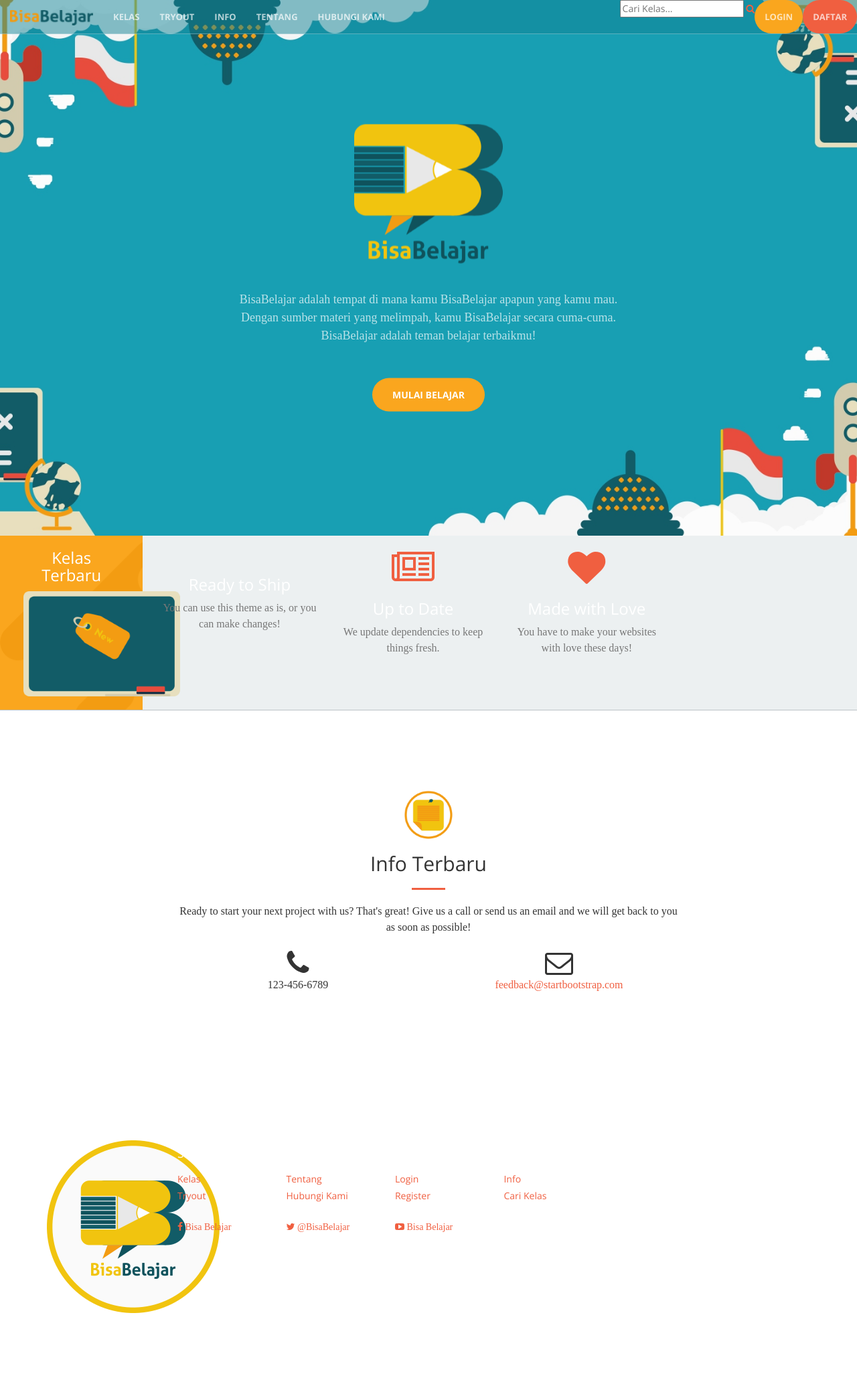
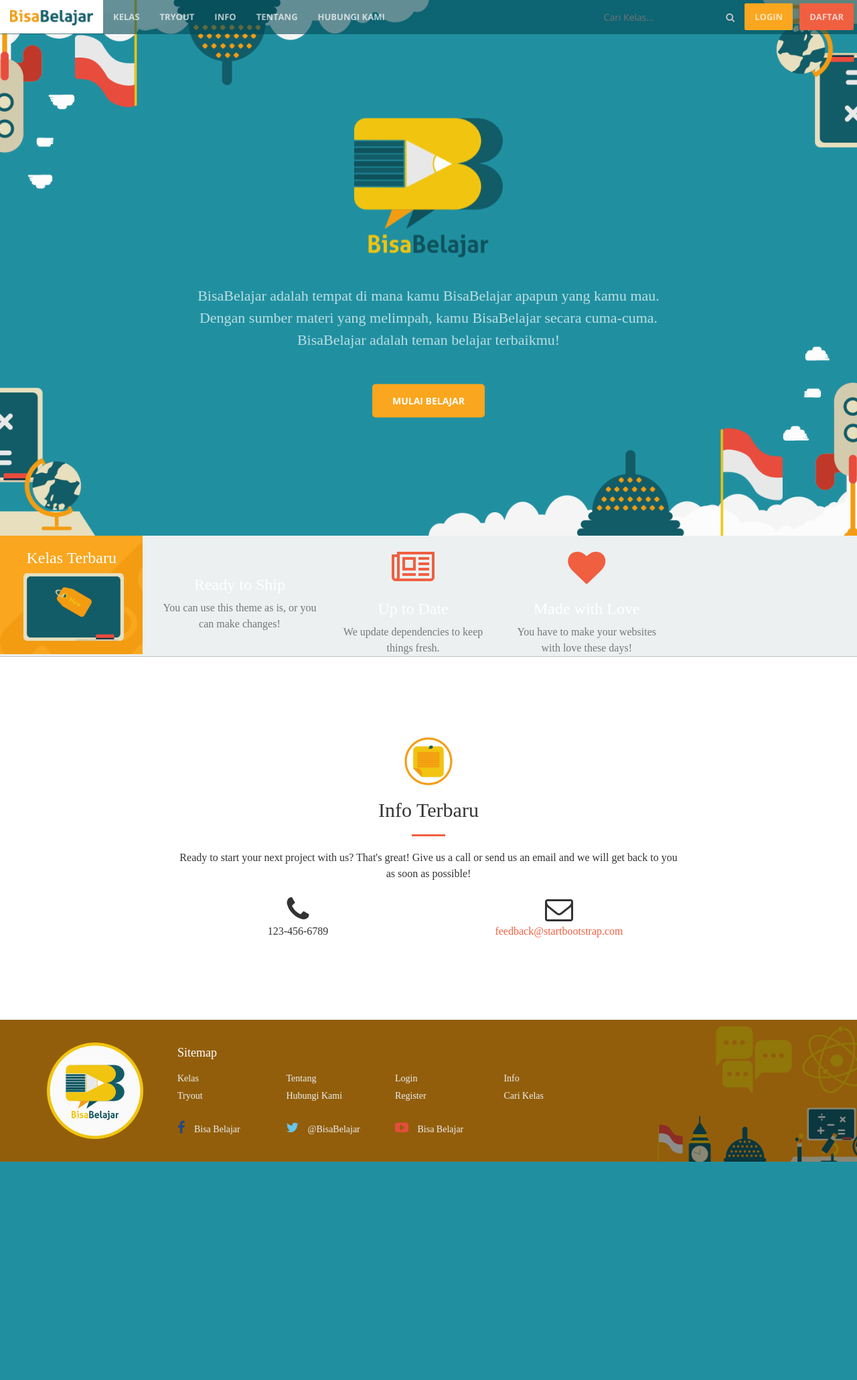
Before and after one commit to azkanurunala/bisabelajar, a PHP site: page / in a window 1280 px wide. Shown: the whole page at 67% size. After the commit the page ends 1735 px from the top, so only its background shows below. Run offline with PHP 8.4, Linux system fonts and the light colour scheme; some web fonts are replaced.

Commit message:
commit css

```diff
--- a/css/creative.css
+++ b/css/creative.css
@@ -35,7 +35,7 @@ a:hover,
 a:focus {
     color: #eb3812;
 }
-
+/*
 h1,
 h2,
 h3,
@@ -43,7 +43,7 @@ h4,
 h5,
 h6 {
     font-family: 'Open Sans','Helvetica Neue',Arial,sans-serif;
-}
+}*/
 
 p {
     margin-bottom: 20px;
@@ -123,8 +123,8 @@ aside {
 
 @media(min-width:768px) {
     .navbar-default {
-        border-color: rgba(255,255,255,.3);
-        background-color: rgba(16,130,148,.5);
+
+        background-color: rgba(3,73,84,.6);
     }
 
     .navbar-default .navbar-header .navbar-brand {
@@ -148,7 +148,7 @@ aside {
 
     .navbar-default.affix {
         border-color: rgba(34,34,34,.05);
-        background-color: rgba(26,188,156,1.0);
+        background-color: white;
     }
 
     .navbar-default.affix .navbar-header .navbar-brand {
@@ -178,7 +178,9 @@ header {
     min-height: auto;
     text-align: center;
     color: #fff;
-    background-image: url(../img/header.jpg);
+    background-image: url(../img/header.png);
+    /*background-color: #199FB3;*/
+    background-color: #2090A1;
     background-position: center;
     -webkit-background-size: cover;
     -moz-background-size: cover;
@@ -439,7 +441,7 @@ fieldset[disabled] .btn-primary.active {
 
 .btn {
     border: 0;
-    border-radius: 300px;
+    border-radius: 5px;
     text-transform: uppercase;
     font-family: 'Open Sans','Helvetica Neue',Arial,sans-serif;
     font-weight: 700;
@@ -472,7 +474,7 @@ img::-moz-selection {
 }
 
 body {
-    font-family: 'Aller Light';
+    font-family: 'Aller Light' !important;
     webkit-tap-highlight-color: #222;
 }
 
@@ -519,5 +521,165 @@ body {
         border-bottom: 1pt solid #bdc3c7;
     }
 
+    .icon-medium{
+        min-width:70%;
+        max-width:105%;
+    }
 
+    .tes{
+        margin-left:auto;
+        margin-right: auto;
+        display: block;
+    }
+
+    .margin-all-narrow{
+        border-radius: 2px !important;
+        padding-top:10px !important;
+        padding-bottom:10px !important;
+        padding-left:15px !important;
+        padding-right:15px !important;
+        max-height: 50px !important;
+        margin:5px !important;
+    }
+
+    .login:hover{
+        background-color: #f1c40f !important;
+    }
+
+    .register:hover{
+        background-color: #c0392b !important;
+    }
+
+    .page-scroll:hover{
+        color: #f1c40f !important;
+    }
+
+    .navbar-brand:hover{
+
+        background-color: white !important;
+    }
+
+    .short-input{
+        max-width:100%;
+    }
+    .transparent-form {
+        margin-top: 15px;
+        margin-bottom: 7px;
+        margin-right: 0px !important;
+        background-color: transparent !important;
+        border-color:  white !important;
+        border-radius-left:  100px  !important;
+        border-width: 1px  !important;
+        color: white  !important;
+        border-style: block;
+    }
+
+    .search-button{
+        margin-top: 8px;
+        margin-bottom: 7px;
+        margin-left: 0 !important;
+        margin-right: 10px !important;
+        background-color: transparent !important;
+        border-color:  white!important;
+        border-radius-right:  100px  !important;
+        border-width: 1px  !important;
+        color: #bdc3c7  !important;
+    }
+
+    .search-button:hover{
+        color: #FAA61E !important;
+    }
+
+    .large{
+        font-size: 22px !important;
+    }
+
+    .footer{
+         padding: 0 !important;
+         position: relative;
+         min-height: 360 px !important;
+         background-width: 100% !important;
+         background-height:100% !important;
+         min-height: auto;
+        text-align: center;
+
+        color: #fff;
+        background-image: url(../img/footer.png);
+        /*background-color: #199FB3;*/
+        background-color: #F39C12;
+        background-position: center;
+        -webkit-background-size: cover;
+        -moz-background-size: cover;
+        background-size: cover;
+        -o-background-size: cover;
+    }
+
+    .logo-large{
+        max-width:144px !important;
+        max-height:144px !important;
+        margin-left: 0;
+        margin-top: 24px;
+        margin-bottom: 24px;
+    }
+
+    .hr-left{
+        position: 0 !important;
+    }
+
+    .sitemap{
+        color: #ecf0f1 !important;
+    }
+
+    .sitemap:hover{
+        color: #f1c40f !important;
+        text-decoration: none !important;
+    }
+
+    .icon-small{
+
+        width:5%;
+        margin-top: 20px;
+        margin-right: 10px;
+    }
+
+    .fb{
+        color:#20488C !important;
+    }
+
+
+    .twitter{
+        color:#66C7ED !important;
+    }
+
+
+    .youtube{
+        color:#e74c3c !important;
+    }
+
+    .social-icon{
+        font-size: 20px;
+        margin-right: 10px;
+    }
+
+    .dark-bg{
+        background-color: rgba(0,0,0,.4);
+        margin: 0 !important;
+        padding:10px;
+
+    }
+
+    .transparent{
+        border-style:none !important;
+        background-color: transparent !important;
+        color: white !important;
+    }
+
+    .top-margin{
+        margin-top: 40px;
+    }
+
+
+    .top-margin-narrow{
+        margin-top: 20px;
+    }
 }
```
